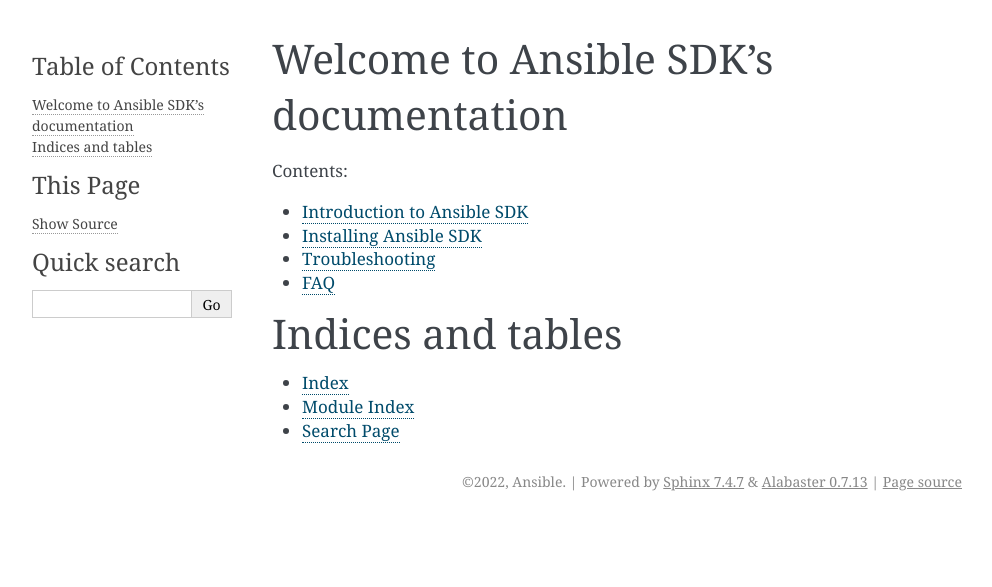
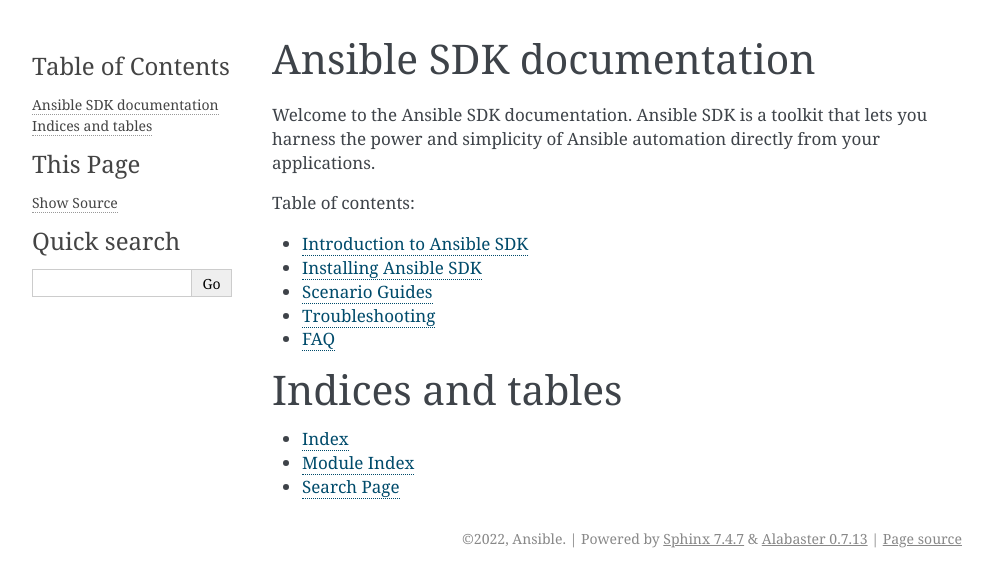
Before and after one commit to ansible/ansible-sdk, a Sphinx documentation site: the page built from docs/source/index.rst, in a window 1280 px wide. Shown: the top 587 px of the page, without its empty margins (148-1140 px from the left). Built offline with Sphinx 7.4.7, drawn with Linux system fonts in a browser that asks for light colours.

```diff
--- a/docs/source/index.rst
+++ b/docs/source/index.rst
@@ -1,12 +1,16 @@
-Welcome to Ansible SDK's documentation
-======================================
+Ansible SDK documentation
+=========================
+
+Welcome to the Ansible SDK documentation.
+Ansible SDK is a toolkit that lets you harness the power and simplicity of Ansible automation directly from your applications.
 
 .. toctree::
    :maxdepth: 1
-   :caption: Contents:
+   :caption: Table of contents:
 
    intro
    install
+   scenario_guide
    troubleshooting
    faq
 
--- a/docs/source/install.rst
+++ b/docs/source/install.rst
@@ -1,4 +1,4 @@
-.. _install:
+.. _install_ansible_sdk:
 
 Installing Ansible SDK
 ======================
```
Also changed, not shown: docs/source/faq.rst (+10 -1 lines), docs/source/scenario_guide.rst (added, +10 -0 lines), docs/source/scenario_mesh.rst (added, +102 -0 lines), 4 other files.
